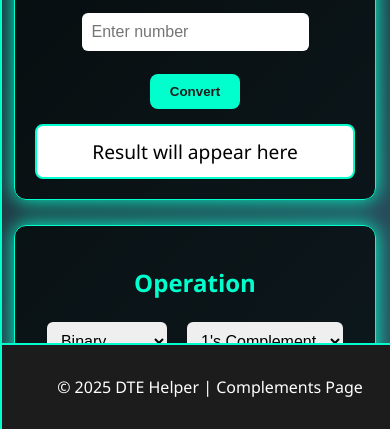
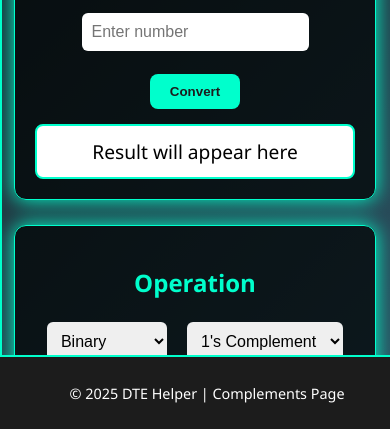
Before and after one commit to Samsung-s24/DTE-Helper, a plain HTML site: page Complements.html in a window 390 px wide. Shown: the part 415-844 px from the top of the page. Drawn offline with Linux system fonts and the light colour scheme.

Commit message:
Update Complements.html

```diff
--- a/Complements.html
+++ b/Complements.html
@@ -13,6 +13,7 @@
       display: flex;
       flex-direction: column;
       height: 100vh;
+      overflow-x: hidden;
     }
 
     header {
@@ -86,6 +87,7 @@
       padding: 20px;
       flex: 1;
       overflow-y: auto;
+      padding-bottom: 100px; /* ✅ prevents hiding behind footer */
     }
 
     footer {
@@ -96,6 +98,8 @@
       position: fixed;
       width: 100%;
       bottom: 0;
+      left: 0;
+      z-index: 5;
     }
 
     .heading {
@@ -168,6 +172,13 @@
       max-width: 350px;
       margin-left: auto;
       margin-right: auto;
+    }
+
+    @media (max-width: 600px) {
+      footer {
+        font-size: 0.9rem;
+        padding: 12px;
+      }
     }
   </style>
 </head>
@@ -253,12 +264,10 @@
       }
     }
 
-    // 1's Complement
     function onesComplement(bin) {
       return bin.split("").map(b => b === "0" ? "1" : "0").join("");
     }
 
-    // 2's Complement
     function twosComplement(bin) {
       let ones = onesComplement(bin);
       let carry = 1, result = "";
```
